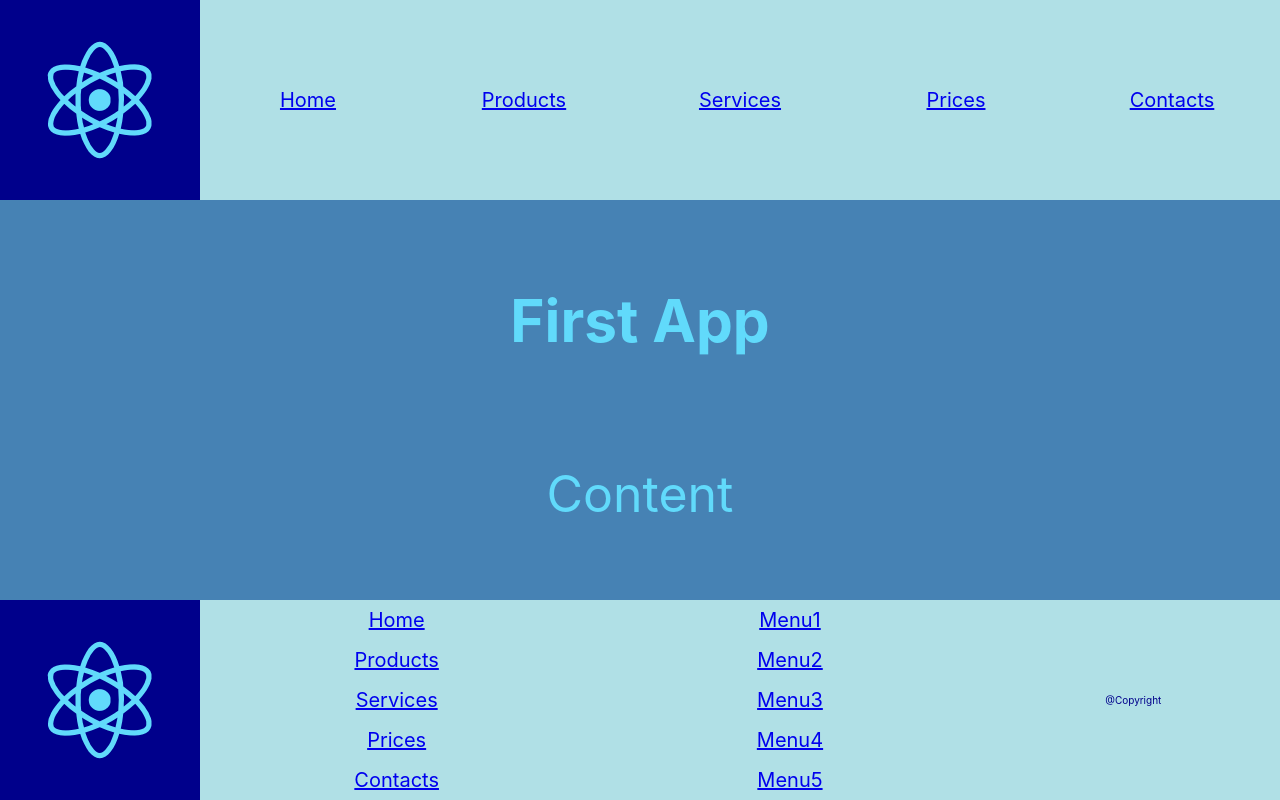
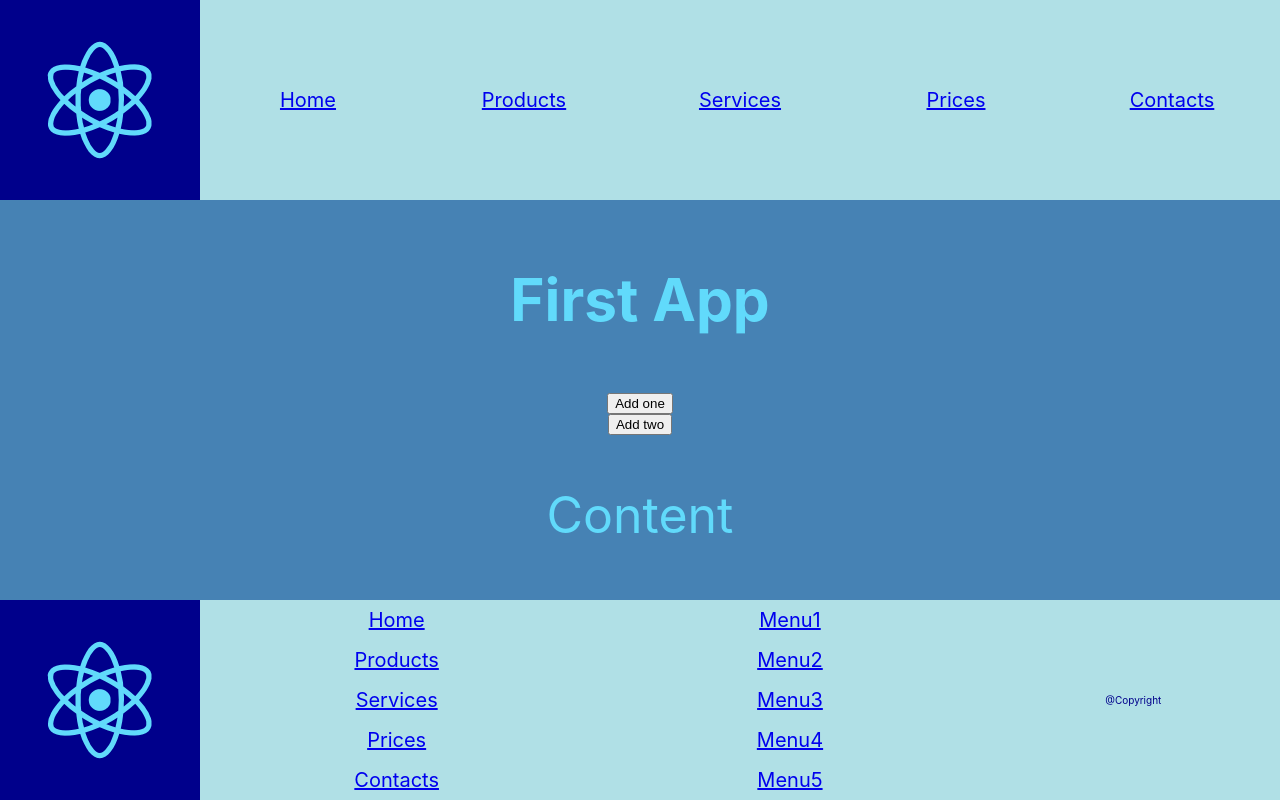
Before and after one commit to Natalina27/pasv-react-project, a React (Create React App) app: page / in a window 1280 px wide. Built offline with nearby package versions, Linux system fonts and the light colour scheme.

Commit message:
added function clickButton in content

```diff
--- a/src/Content.jsx
+++ b/src/Content.jsx
@@ -2,9 +2,15 @@ import React from 'react';
 import './App.css';
 
 function Content() {
+
+    function clickButton(){
+        console.log('Clicked !' );
+    }
   return (
     <main className="App-content">
       <h3> First App</h3>
+        <button>Add one</button>
+        <button>Add two</button>
         <p>
             Content
         </p>
```
